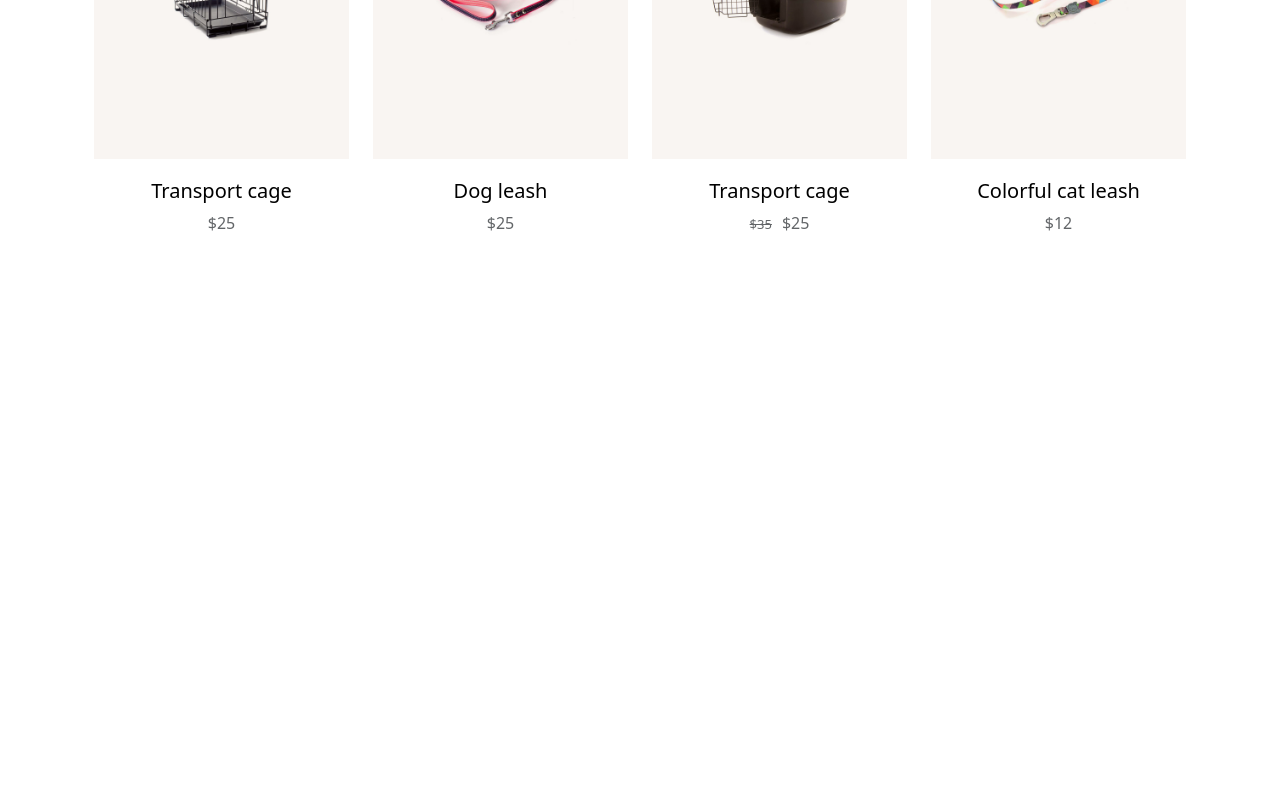
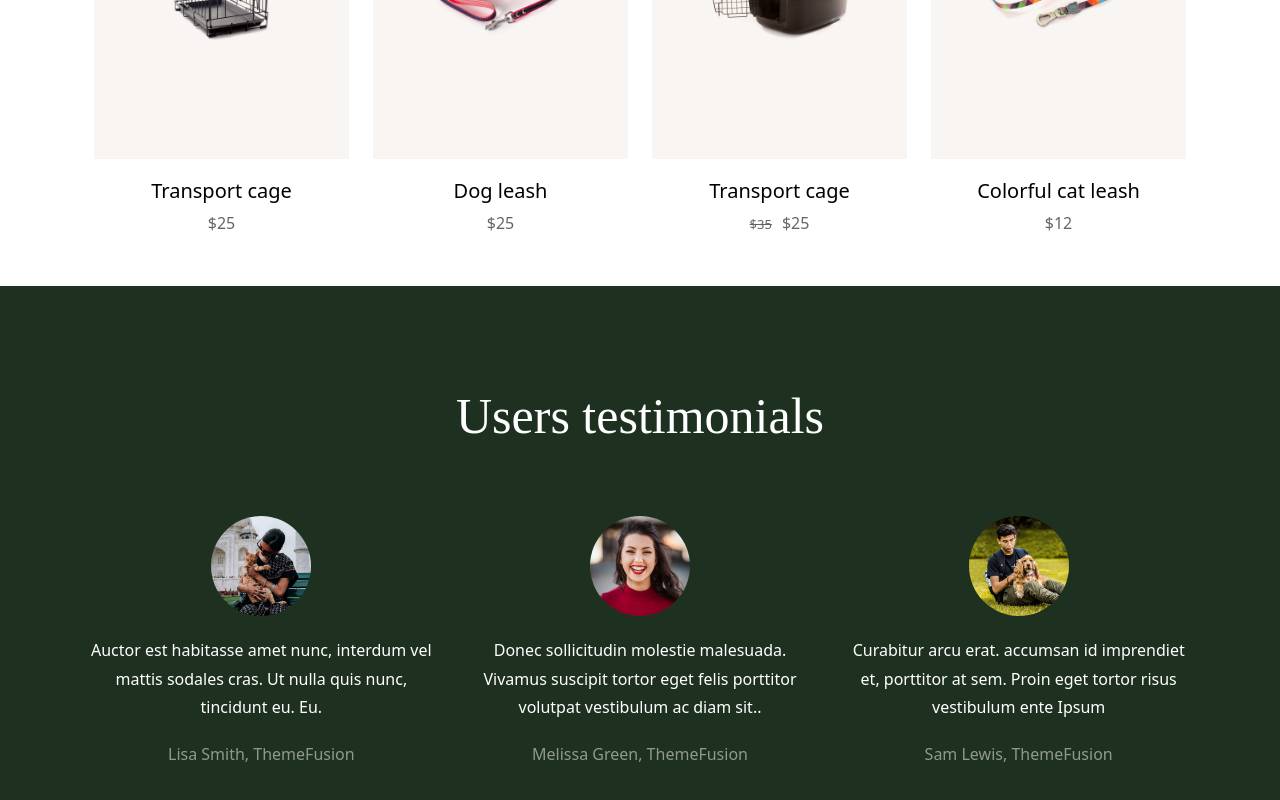
Before and after one commit to Manuell00/proj-html-vuejs, a Vue app: page / in a window 1280 px wide. Shown: the part 3490-4290 px from the top of the page. Before the commit the page ends 3725 px from the top, so only its background shows below. Built offline with nearby package versions, Linux system fonts and the light colour scheme.

Commit message:
Inserimento SingleCardUser

```diff
--- a/src/components/AppMain.vue
+++ b/src/components/AppMain.vue
@@ -34,6 +34,7 @@ export default {
 <template>
     <MainJumbotron />
     <MainCategory />
+    <MainUsers />
 </template>
 
 <!-- STYLE -->
--- a/src/components/MainCategory.vue
+++ b/src/components/MainCategory.vue
@@ -168,7 +168,7 @@ export default {
     text-align: center;
     width: 100%;
     background-color: #fff;
-    padding-top: 100px;
+    padding: 100px 0;
 
     .title {
         width: 50%;
--- a/src/components/MainUsers.vue
+++ b/src/components/MainUsers.vue
@@ -1,16 +1,42 @@
 <script>
 // Importo lo STORE
 import { store } from '../store.js';
+
+// Importo i COMPONENTI
+import SingleCardUser from './SingleCardUser.vue'
 
 // Inserisco l'EXPORT
 export default {
     name: 'MainUsers',
 
+    components: {
+        SingleCardUser,
+    },
+
     data() {
         return {
             store,
-            showGlass: true,
-            placeholderText: "Search..."
+            charactersListUsers: [
+                {
+                    id: "1",
+                    src: "../../public/images/avatar-3.jpg",
+                    description: "Auctor est habitasse amet nunc, interdum vel mattis sodales cras. Ut nulla quis nunc, tincidunt eu. Eu.",
+                    name: "Lisa Smith"
+                },
+                {
+                    id: "2",
+                    src: "../../public/images/avatar-1.jpg",
+                    description: "Donec sollicitudin molestie malesuada. Vivamus suscipit tortor eget felis porttitor volutpat vestibulum ac diam sit..",
+                    name: "Melissa Green"
+                },
+                {
+                    id: "3",
+                    src: "../../public/images/avatar-4.jpg",
+                    description: "Curabitur arcu erat. accumsan id imprendiet et, porttitor at sem. Proin eget tortor risus vestibulum ente Ipsum",
+                    name: "Sam Lewis"
+                },
+
+            ]
         }
     },
 
@@ -18,7 +44,19 @@ export default {
 </script>
 
 <!-- TEMPLATE -->
-<template></template>
+<template>
+    <div class="container-fluid">
+        <div class="container">
+            <h2>Users testimonials</h2>
+
+            <!-- Inserisco le card degli users -->
+            <div class="user-testimonials">
+                <SingleCardUser v-for="character in charactersListUsers" :key="character.id" :detailsUser="character" />
+            </div>
+
+        </div>
+    </div>
+</template>
 
 
 
@@ -26,4 +64,36 @@ export default {
 <style scoped lang="scss">
 @use '../styles/general.scss';
 @use '../styles/partials/_variables.scss' as *;
+
+.container-fluid {
+    height: auto;
+    width: 100%;
+    background-color: $bg-darkgreen;
+    color: white;
+    padding-top: 100px;
+    padding-bottom: 250px;
+
+    .container {
+        text-align: center;
+
+        h2 {
+            font-weight: 400;
+            font-size: 50px;
+            font-family: 'Times New Roman', Times, serif;
+            margin-bottom: 50px;
+        }
+
+        .user-testimonials {
+            display: flex;
+            align-items: center;
+            justify-content: center;
+            padding-top: 20px;
+            gap: 20px;
+        }
+
+    }
+
+
+
+}
 </style>
--- /dev/null
+++ b/src/components/SingleCardUser.vue
@@ -0,0 +1,86 @@
+<script>
+// Importo lo STORE
+import { store } from '../store.js';
+
+
+// Inserisco l'EXPORT
+export default {
+    name: 'SingleCardUser',
+    props: {
+        detailsUser: Object
+    },
+
+    data() {
+        return {
+            store,
+        }
+    },
+
+}
+</script>
+
+<template>
+    <div class="prod-card">
+        <div class="img-container">
+            <img :src="detailsUser.src" alt="" class="img">
+        </div>
+        <span class="descriptions">{{ detailsUser.description }}</span>
+        <span class="light">{{ detailsUser.name }}, ThemeFusion</span>
+    </div>
+</template>
+
+<style scoped lang="scss">
+@use '../styles/general.scss';
+@use '../styles/partials/_variables.scss' as *;
+
+.prod-card {
+    width: calc((100% / 3));
+    height: 250px;
+    background-color: transparent;
+    text-align: center;
+    display: flex;
+    flex-direction: column;
+    justify-content: center;
+    align-items: center;
+    transition: transform 0.3s, box-shadow 0.3s;
+
+    .descriptions {
+        line-height: 1.8;
+        font-weight: 700;
+        width: 350px;
+        padding: 20px 0;
+        font-weight: 300;
+        color: white;
+    }
+
+    span {
+        width: 300px;
+        text-align: center;
+    }
+
+    .light {
+        opacity: 0.5;
+    }
+
+    .img-container {
+        width: 100px;
+        height: 100px;
+        display: flex;
+        justify-content: center;
+        align-items: center;
+
+        .img {
+            max-width: 100%;
+            max-height: 100%;
+            object-fit: cover;
+            border-radius: 50%;
+        }
+    }
+
+
+    &:hover {
+        transform: translateY(-5px) scale(1.02);
+        box-shadow: 0 4px 10px rgba(0, 0, 0, 0.2);
+    }
+}
+</style>
```
